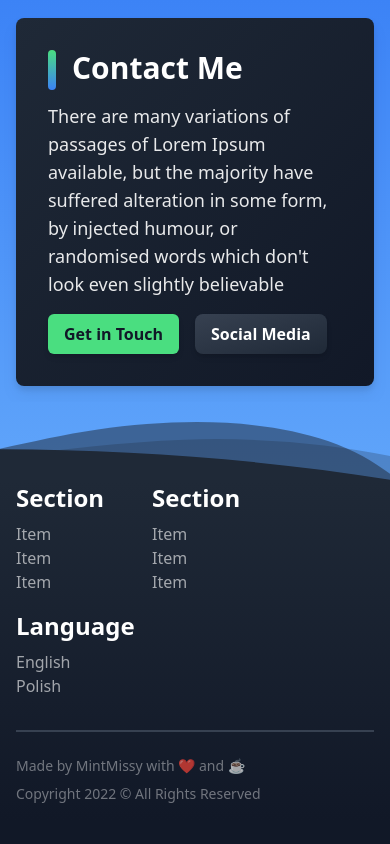
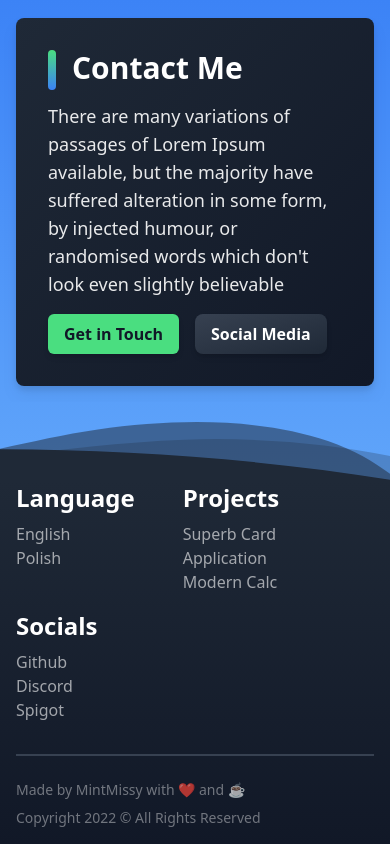
Before and after one commit to MintMissy/Old-Personal-Website, an Angular app: page / in a window 390 px wide. Shown: the part 4325-5169 px from the top of the page. Before the commit the page ends 5145 px from the top, so only its background shows below. Built offline with nearby package versions, Linux system fonts and the light colour scheme.

Commit message:
Add contact page; Style tweaks;

```diff
--- a/src/app/contact/contact/contact.component.html
+++ b/src/app/contact/contact/contact.component.html
@@ -1 +1,39 @@
-<p>contact works!</p>
+<div class="bg-gradient-to-r from-navy to-gray-900 via-gray-900 pb-32 pt-24 md:pb-32 min-h-screen">
+  <div class="container">
+    <div class="flex flex-col md:flex-row gap-8 md:gap-16 items-start">
+      <div>
+        <h1 class="mb-4 header-decoration">Contact with Me</h1>
+        <p class="max-w-lg">Lorem ipsum dolor sit amet, consectetur adipisicing elit. Ad alias at corporis error ex
+          fugiat, in minus
+          omnis, placeat, quis rem sunt! Adipisci asperiores delectus dolor fugiat nemo</p>
+        <div class="mt-8">
+          <img class="skills-image" src="./assets/images/home/my-skills.png" alt="" aria-hidden="true">
+        </div>
+      </div>
+      <div class="card w-full container flex flex-col gap-4">
+        <div class="flex flex-col sm:flex-row md:flex-col lg:flex-row gap-4">
+          <div class="input-group">
+            <label for="firstName">First Name:</label>
+            <input type="text" name="firstName" id="firstName">
+          </div>
+          <div class="input-group">
+            <label for="lastName">Last Name:</label>
+            <input type="text" name="lastName" id="lastName">
+          </div>
+        </div>
+        <div class="input-group">
+          <label for="email">Email:</label>
+          <input type="email" name="email" id="email">
+        </div>
+        <div class="input-group">
+          <label for="message">Message:</label>
+          <textarea class="min-h-[150px]" id="message"></textarea>
+        </div>
+        <div class="flex gap-4 mt-2">
+          <button class="btn">Send Message</button>
+          <button class="btn btn-dark">My Socials</button>
+        </div>
+      </div>
+    </div>
+  </div>
+</div>
--- a/src/app/contact/contact/contact.component.scss
+++ b/src/app/contact/contact/contact.component.scss
@@ -0,0 +1,15 @@
+.container {
+  @apply pb-4 px-4 pt-8 md:p-8;
+}
+
+.input-group {
+  @apply w-full;
+
+  label, input, textarea {
+    display: block;
+  }
+
+  label {
+    @apply text-white/90 mb-1;
+  }
+}
--- a/src/app/home/home/home.component.html
+++ b/src/app/home/home/home.component.html
@@ -136,10 +136,10 @@
   <div class="container flex flex-col md:flex-row gap-12">
     <!-- CONTACT -->
     <div class="flex flex-wrap md:flex-col gap-2 sm:gap-4">
-      <div class="chip active">2019</div>
-      <div class="chip">2020</div>
-      <div class="chip">2021</div>
-      <div class="chip">2022</div>
+      <div class="chip active" tabindex="0">2019</div>
+      <div class="chip" tabindex="0">2020</div>
+      <div class="chip" tabindex="0">2021</div>
+      <div class="chip" tabindex="0">2022</div>
     </div>
     <div class="grid sm:grid-cols-2 lg:grid-cols-3 w-full gap-8">
       <div class="card card--experience">
--- a/src/app/home/home/home.component.scss
+++ b/src/app/home/home/home.component.scss
@@ -1,7 +1,7 @@
 @import "mixins";
 
 .container {
-  @apply p-4 pt-8 md:p-8;
+  @apply pb-4 px-4 pt-8 md:p-8;
 }
 
 .card--about {
--- a/src/app/shared/footer/footer.component.html
+++ b/src/app/shared/footer/footer.component.html
@@ -15,26 +15,26 @@
     </div>
     <div class="flex flex-wrap gap-12 gap-y-4 sm:gap-16 md:gap-24">
       <div class="footer-section">
-        <h2>Section</h2>
-        <ul>
-          <li><a class="underline-animation">Item</a></li>
-          <li><a class="underline-animation">Item</a></li>
-          <li><a class="underline-animation">Item</a></li>
-        </ul>
-      </div>
-      <div class="footer-section">
-        <h2>Section</h2>
-        <ul>
-          <li><a class="underline-animation">Item</a></li>
-          <li><a class="underline-animation">Item</a></li>
-          <li><a class="underline-animation">Item</a></li>
-        </ul>
-      </div>
-      <div class="footer-section">
         <h2>Language</h2>
         <ul>
           <li><a class="underline-animation">English</a></li>
           <li><a class="underline-animation">Polish</a></li>
+        </ul>
+      </div>
+      <div class="footer-section">
+        <h2>Projects</h2>
+        <ul>
+          <li><a class="underline-animation">Superb Card</a></li>
+          <li><a class="underline-animation">Application</a></li>
+          <li><a class="underline-animation">Modern Calc</a></li>
+        </ul>
+      </div>
+      <div class="footer-section">
+        <h2>Socials</h2>
+        <ul>
+          <li><a class="underline-animation" href="https://github.com/MintMissy">Github</a></li>
+          <li><a class="underline-animation">Discord</a></li>
+          <li><a class="underline-animation">Spigot</a></li>
         </ul>
       </div>
     </div>
--- a/src/app/shared/menu-items/menu-items.component.html
+++ b/src/app/shared/menu-items/menu-items.component.html
@@ -4,7 +4,8 @@
   <i class="material-icons" (click)="close()">close</i>
   <li *ngFor="let link of links; let i = index;" class="underline-animation">
     <a [routerLink]="link.route">
-      <span aria-hidden="true" class="font-bold text-gradient" routerLinkActive="active-link">0{{i + 1}}</span>
+      <span aria-hidden="true" class="font-bold text-gradient" routerLinkActive="active-link"
+            [routerLinkActiveOptions]="{exact:true}">0{{i + 1}}</span>
       {{link.text}}
     </a>
   </li>
--- a/src/styles/styles.scss
+++ b/src/styles/styles.scss
@@ -68,7 +68,7 @@ p {
   @apply bg-secondary-400 text-white;
 }
 
-.btn-dark{
+.btn-dark {
   @apply bg-gradient-to-br from-gray-700 to-gray-800 rounded-lg text-white;
 }
 
@@ -91,3 +91,17 @@ p {
 .card {
   @apply bg-gradient-to-br from-gray-800 to-gray-900 rounded-lg drop-shadow-lg;
 }
+
+input[type="text"],
+input[type="number"],
+input[type="email"],
+textarea {
+  @apply bg-gray-700/90 p-2 px-3 rounded-md w-full;
+}
+
+input[type="text"]:focus,
+input[type="number"]:focus,
+input[type="email"]:focus,
+textarea:focus {
+  @apply bg-gray-600 outline-0;
+}
```
